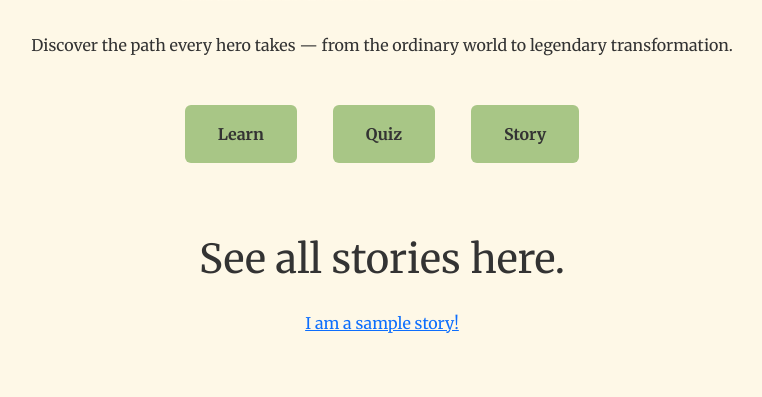
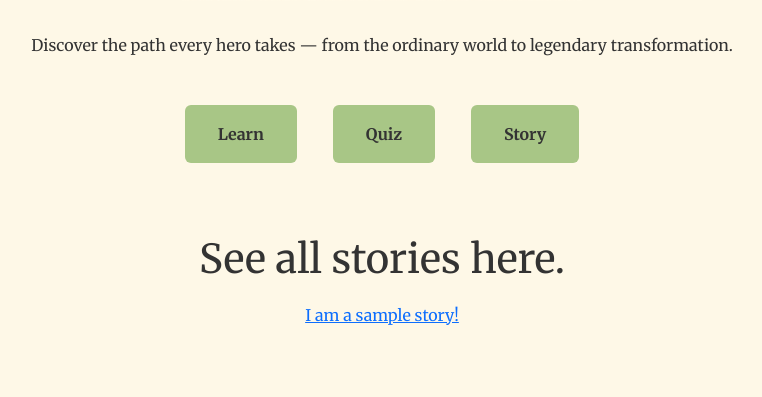
Before and after one commit to he-larious/heros-journey, a Flask app: page / in a window 1280 px wide. Shown: the part 454-851 px from the top of the page, without its empty margins (258-1020 px from the left). After the commit the page ends 779 px from the top, so only its background shows below. Run offline with Flask 3, Linux system fonts and the light colour scheme.

Commit message:
fixed home screen

```diff
--- a/static/css/home.css
+++ b/static/css/home.css
@@ -15,7 +15,6 @@
 }
 
 .story-container {
-    display: flex;
     justify-content: center;
     margin-top: 20px;
     margin-bottom: 30px;
--- a/static/js/create.js
+++ b/static/js/create.js
@@ -156,10 +156,8 @@ function populate() {
     Object.keys(stories).forEach(id => {
         let story = stories[id];
         let storied = $(`
-            <div class="col-md-4 text-center">
-                <div class="mt-2">
-                    <a href="/view/${id}" class="d-block">${story.name}</a>
-                </div>
+            <div>
+                <a href="/view/${id}" class="d-block">${story.name}</a>
             </div>
         `);
         storied.prependTo("#story_container");
```
